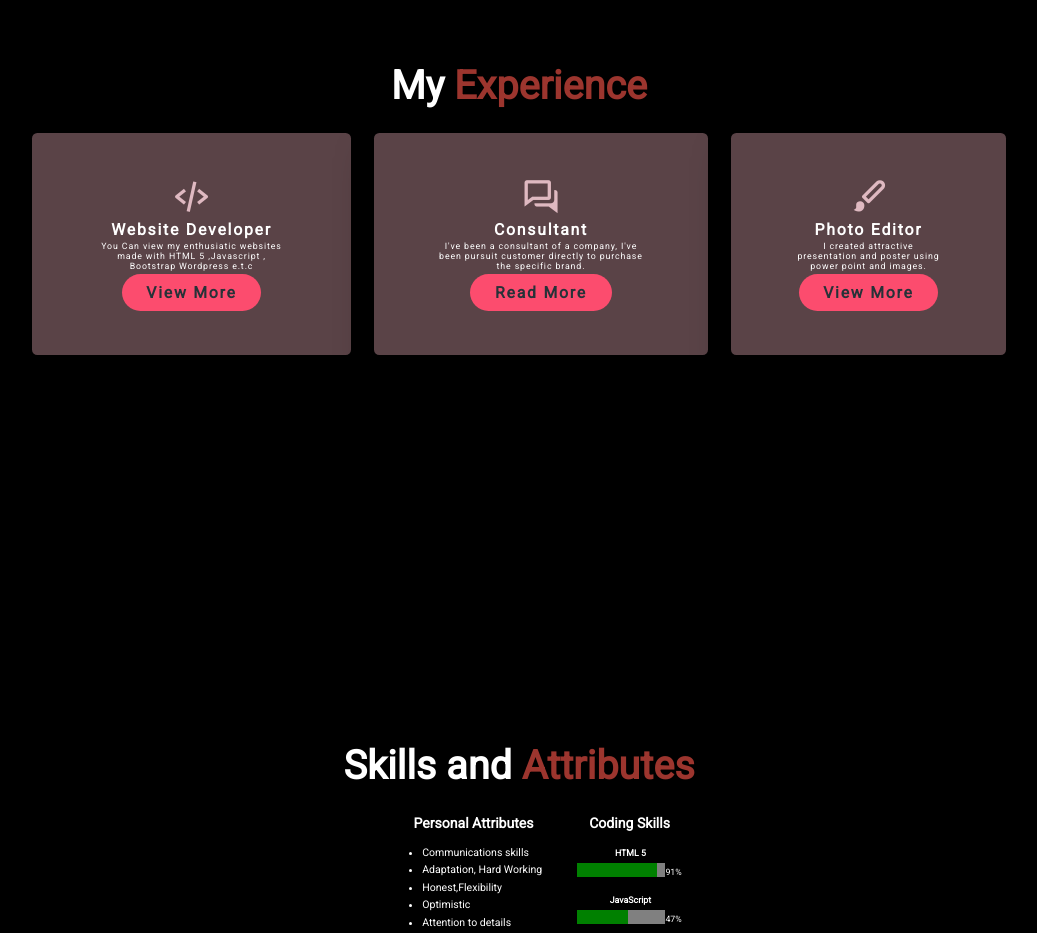
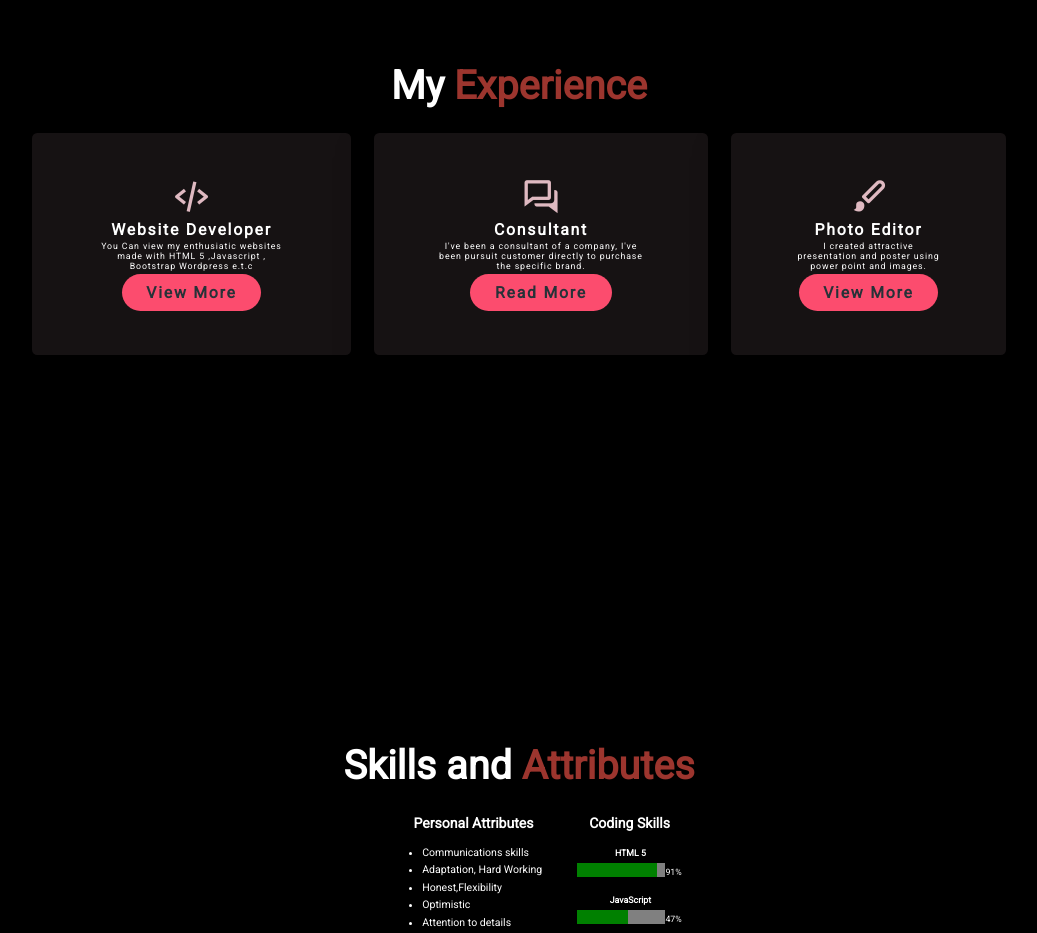
Before and after one commit to philisophiliso524-ITvarsity/portifolio-site, a plain HTML site: page index.html in a window 1280 px wide. Shown: the part 1460-2393 px from the top of the page, without its empty margins (121-1158 px from the left). Drawn offline with nearby package versions, Linux system fonts and the light colour scheme.

Commit message:
new code added

```diff
--- a/css/style.css
+++ b/css/style.css
@@ -229,7 +229,7 @@ section .heading{
 .experience-info {
     padding: 5rem 7rem;
     margin: 1.3rem;
-    background-color:#5A4347;
+    background-color:#161213;
     border-radius: 0.6rem;
     box-shadow: 0 2.5rem 4rem rgba(0,0,00,.5);
 }
```
